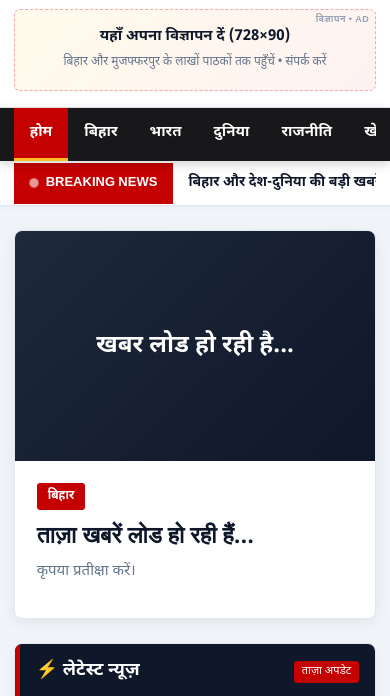
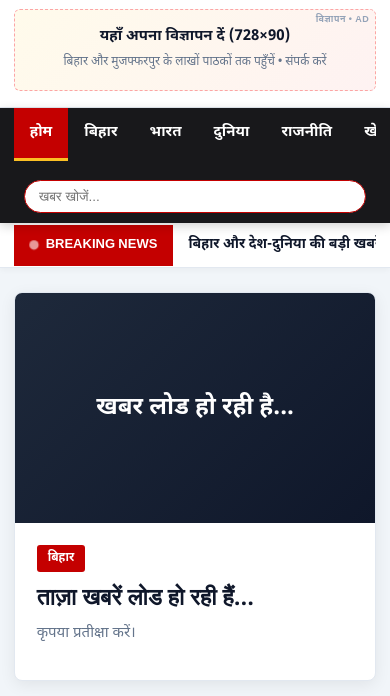
Before and after one commit to uraj68179-glitch/bihar-har-pal-news, a plain HTML site: page index.html in a window 390 px wide. Shown: the part 144-840 px from the top of the page. Drawn offline with Linux system fonts and the light colour scheme; no server answers; a web font is replaced by a local one.

Commit message:
Update style.css

```diff
--- a/style.css
+++ b/style.css
@@ -267,7 +267,7 @@ a {
 }
 
 /* ==========================================
-   STICKY BOLD NAVBAR
+   STICKY BOLD NAVBAR + SEARCH BAR
 ========================================== */
 
 .navbar {
@@ -307,12 +307,20 @@ a {
     border-bottom-color: #fbbf24;
 }
 
+.nav-search {
+    display: flex;
+    align-items: center;
+    flex-shrink: 0;
+}
+
 .nav-search input {
-    padding: 7px 12px;
-    border-radius: 4px;
-    border: none;
-    font-size: 13px;
-    width: 190px;
+    padding: 7px 14px;
+    border-radius: 20px;
+    border: 1.5px solid var(--primary-red);
+    font-size: 13.5px;
+    width: 210px;
+    background: #ffffff;
+    color: var(--navy-dark);
     outline: none;
 }
 
@@ -906,8 +914,25 @@ main.container {
         grid-template-columns: 1fr;
     }
 
+    .nav-wrapper {
+        flex-direction: column;
+        align-items: stretch;
+        padding-bottom: 8px;
+    }
+
     .nav-search {
-        display: none;
+        display: flex !important;
+        width: 100%;
+        padding: 4px 10px 2px;
+    }
+
+    .nav-search input {
+        width: 100%;
+        padding: 8px 14px;
+        border-radius: 20px;
+        border: 1.5px solid var(--primary-red);
+        background: #ffffff;
+        color: var(--navy-dark);
     }
 }
 
```
